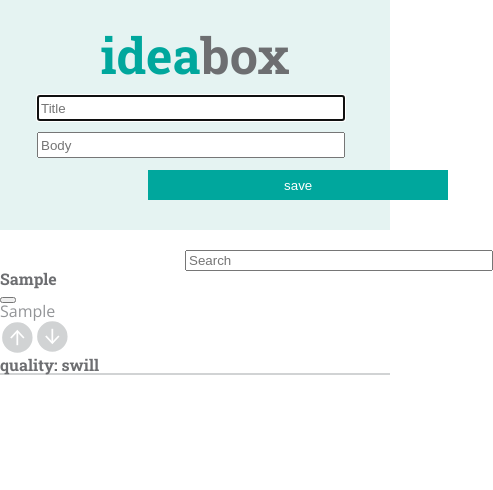
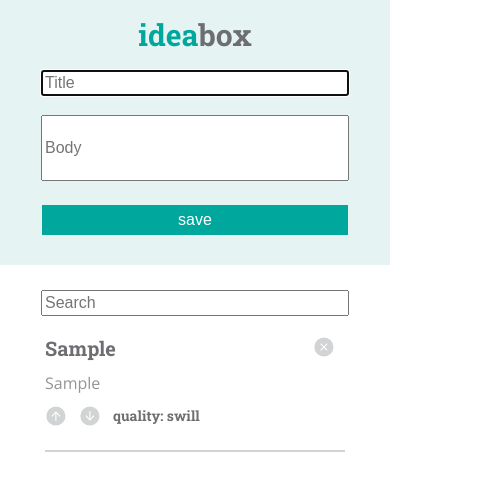
Before and after one commit to kswhyte/idea-box-oojs, a plain HTML site: page index.html in a window 390 px wide. Both pictures are taken after typing "Sample", "Sample" into the empty fields and a click on the button "save". Shown: the whole page, 493 px wide, since content can reach past the window. Drawn offline with nearby package versions, Linux system fonts and the light colour scheme.

Commit message:
polishes all css styling

```diff
--- a/css/styles.css
+++ b/css/styles.css
@@ -1,23 +1,3 @@
-.idea-title {
-  font-family: 'Roboto Slab', serif;
-  color: #6D6E71;
-}
-
-.body-input {
-  font-family: 'Open Sans', sans-serif;
-  color: #939598;
-}
-
-.quality-control {
-  font-family: 'Roboto Slab', serif;
-  color: #6D6E71;
-}
-
-.idea-form {
-  position: relative;
-  height: 150px;
-}
-
 header {
   background-color: #E5F3F2;
 }
@@ -25,49 +5,64 @@ header {
 header h1, span {
   font-family: 'Roboto Slab', serif;
   font-weight: 700;
-  font-size: 50px;
+  font-size: 40px;
   text-align: center;
+}
 
-  /*position:relative;*/
-  /*display: inline-block;*/
-  /*margin-top: 10px;*/
+span {
+  margin: 30px 0;
+  display: inline-block;
+  color: #6D6E71
 }
 
 .idea-text {
   color: #00A79D;
+  margin: bottom: 20px;
 }
 
-span {
-  margin-top: 30px;
-  display: inline-block;
+header input {
+  height: 20px;
+  width: 400px;
+  position: absolute;
 }
 
-.input-and-save-button {
-  background-color: yellow;
+.idea-form {
+  background-color: #E5F3F2;
+  position: relative;
+  height: 195px;
+  display: -webkit-flex;
+  -webkit-justify-content: center;
+  justify-content: center;
+  margin-bottom: 25px;
 }
 
-header span {
-  color: #6D6E71
+::-webkit-input-placeholder {
+  font-size: 14px;
 }
 
-form {
-  /*position: absolute;*/
-  background-color: #E5F3F2;
-  height: 170px;
+#title-input, #body-input, #search-bar {
+  width: 400px;
+  display: block;
+  margin: auto;
+}
+
+#body-input {
+  top: 45px;
+  width: 400px;
+  height: 60px;
 }
 
 #save-button{
   position: relative;
+  top: 135px;
   border: none;
-  top: 90px;
-  left: 38%;
-  margin-right: -150px;
+  width: 406px;
   text-align: center;
   background-color:#00A79D;
   height: 30px;
-  width: 300px;
   color: #FFFFFF;
   cursor: pointer;
+  font-size: 14px;
 }
 
 #save-button:hover{
@@ -75,64 +70,145 @@ form {
 }
 
 #search-bar {
-  position: relative;
-  left: 185px;
-  width: 300px;
-  margin-top: 20px;
+  height: 20px;
+  margin-bottom: 20px;
 }
 
-header input {
-  height: 20px;
-  width: 300px;
-  position: absolute;
+/*________________________________*/
+
+ li {
+   margin: auto;
+   list-style: none;
+   width: 400px;
+   padding: 20px 0;
+   border-bottom: 2px solid #D1D3D4;
+ }
+
+.idea-title {
+  font-family: 'Roboto Slab', serif;
+  color: #6D6E71;
+  font-size: 18px;
+  line-height: 1.25;
+  display: inline-block;
+  max-width: 250px;
+  word-wrap: break-word;
 }
 
-#title-input {
-  right: 50%;
-  margin-right: -150px;
-  top: 15px;
+.delete-idea {
+  background: url('../images/svg-images/delete.svg') no-repeat;
+  display: inline-block;
+  margin: 0px 10px;
+  float: right;
 }
 
-#body-input {
-  right: 50%;
-  margin-right: -150px;
-  top: 52px;
+.delete-idea:hover {
+  background: url('../images/svg-images/delete-hover.svg')
+}
+
+.body-input {
+  font-family: 'Open Sans', sans-serif;
+  color: #939598;
+  font-size: 14px;
+  margin: 10px auto;
+  word-wrap: break-word;
+  line-height: 1.5;
+}
+
+.delete-idea, .upvote, .downvote {
+  height: 20px;
+  width: 20px;
+  display: inline-block;
+  vertical-align: bottom;
+  border: none;
+  cursor: pointer;
+}
+
+.vote {
+  width: auto;
+  display: inline-flex;
 }
 
 .upvote {
   background: url('../images/svg-images/upvote.svg') no-repeat;
-  height: 35px;
-  width: 35px;
-  display: inline-block;
-  border: none;
-  cursor: pointer;
+  margin-right: 12px;
+}
+
+.upvote:hover {
+  background: url('../images/svg-images/upvote-hover.svg')
 }
 
 .downvote {
   background: url('../images/svg-images/downvote.svg') no-repeat;
-  height: 35px;
-  width: 35px;
-  border: none;
-  display: inline-block;
-  cursor: pointer;
+  margin-right: 12px;
 }
 
-.downvote
-
-.delete-idea {
-  background: url('../images/svg-images/delete.svg') no-repeat;
-  height: 35px;
-  width: 35px;
-  border: none;
-  display: inline-block;
-  cursor: pointer;
+.downvote:hover {
+  background: url('../images/svg-images/downvote-hover.svg')
 }
 
- li {
-   list-style: none;
-   border-bottom: 2px solid #D1D3D4
- }
+.quality-control {
+  font-family: 'Roboto Slab', serif;
+  color: #6D6E71;
+  font-size: 12px;
+  padding-top: 2px;
+}
 
-@@media query {
+@media (max-width: 420px) {
+  header h1, span {
+    font-size: 30px;
+  }
 
+  span {
+    margin: 20px 0;
+  }
+
+  header input {
+    width: 300px;
+  }
+
+  ::-webkit-input-placeholder {
+    font-size: 16px;
+  }
+
+  #title-input, #body-input, #search-bar {
+    width: 300px;
+    display: block;
+    margin: auto;
+  }
+
+  #save-button{
+    width: 306px;
+    font-size: 16px;
+  }
+
+  /*________________________*/
+  li {
+    width: 300px;
+  }
+
+  .idea-title {
+    font-size: 20px;
+    max-width: 150px;
+  }
+
+  .delete-idea {
+    background: url('../images/svg-images/delete.svg') no-repeat;
+    display: inline-block;
+    margin: 0px 10px;
+    float: right;
+  }
+
+  .body-input {
+    font-size: 16px;
+  }
+
+  .delete-idea, .upvote, .downvote {
+    height: 22px;
+    width: 22px;
+  }
+
+  .quality-control {
+    font-size: 14px;
+    padding-top: 4px;
+  }
 }
```
